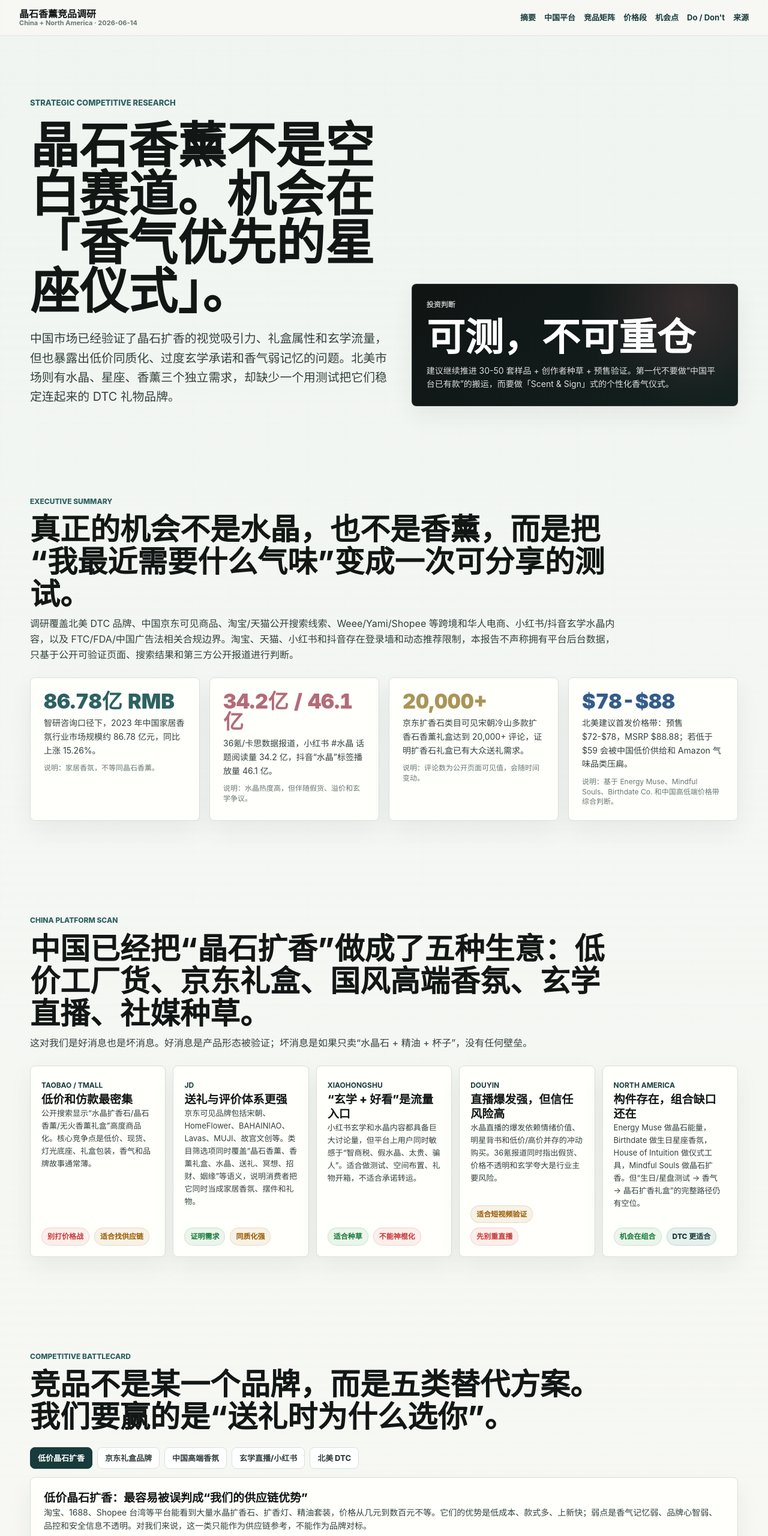
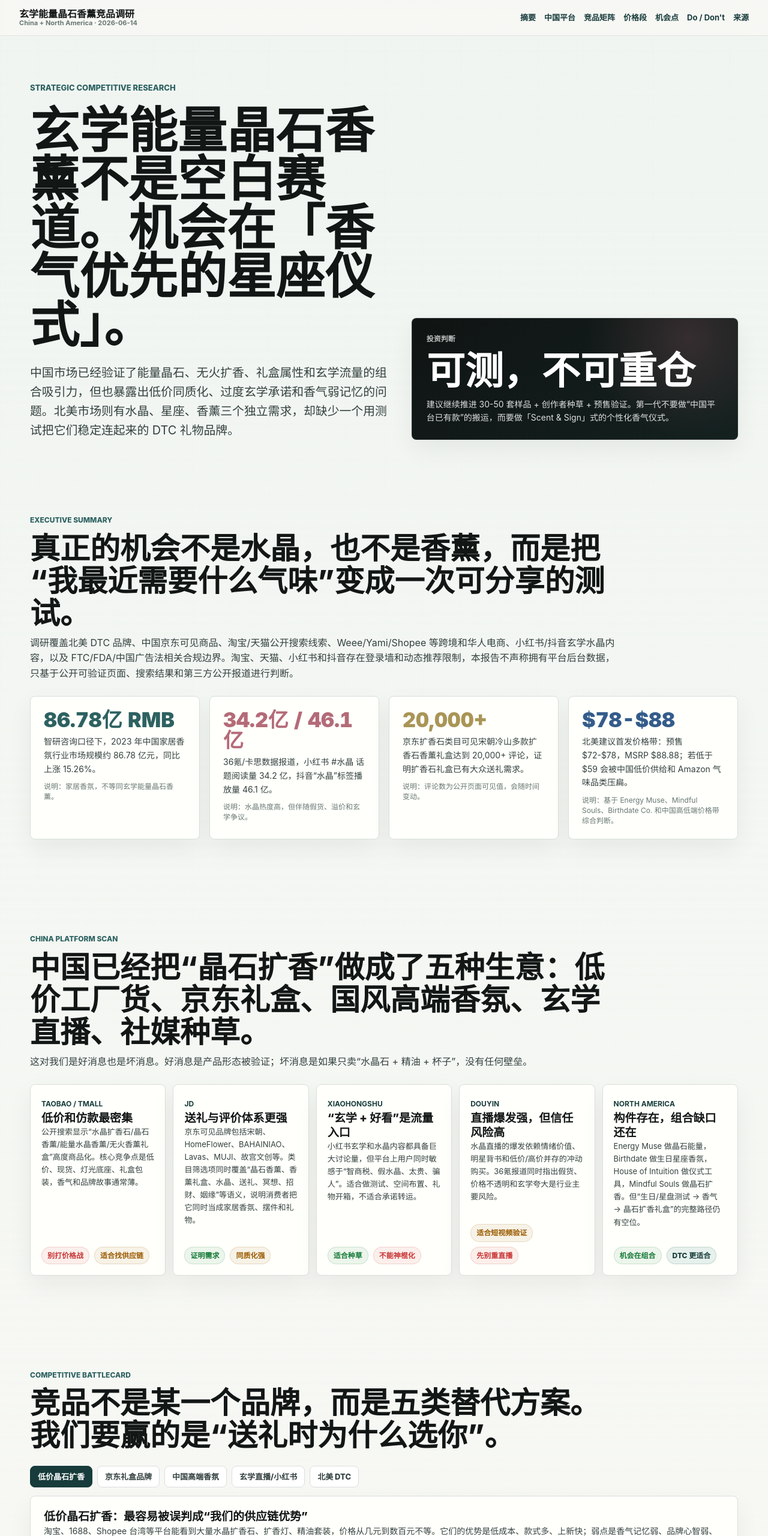
Before and after one commit to Rucia616/offing-na-diagnosis, a website: page crystal-aroma-competitive-research-2026-06-14.html in a window 1280 px wide. Shown: the top 2560 px of the page at 60% size. Drawn offline with Linux system fonts and the light colour scheme.

Commit message:
Refine crystal aroma report positioning

```diff
--- a/crystal-aroma-competitive-research-2026-06-14.html
+++ b/crystal-aroma-competitive-research-2026-06-14.html
@@ -3,7 +3,7 @@
 <head>
   <meta charset="utf-8" />
   <meta name="viewport" content="width=device-width, initial-scale=1" />
-  <title>晶石香薰竞品调研报告 · 中国/北美 · 2026-06-14</title>
+  <title>玄学能量晶石香薰竞品调研报告 · 中国/北美 · 2026-06-14</title>
   <style>
     :root {
       color-scheme: light;
@@ -357,7 +357,7 @@
 </head>
 <body>
   <nav>
-    <div class="nav-brand">晶石香薰竞品调研<small>China + North America · 2026-06-14</small></div>
+    <div class="nav-brand">玄学能量晶石香薰竞品调研<small>China + North America · 2026-06-14</small></div>
     <div class="nav-links">
       <a href="#summary">摘要</a>
       <a href="#china">中国平台</a>
@@ -373,8 +373,8 @@
     <div class="inner hero-grid">
       <div>
         <span class="kicker">Strategic Competitive Research</span>
-        <h1>晶石香薰不是空白赛道。机会在「香气优先的星座仪式」。</h1>
-        <p class="hero-sub">中国市场已经验证了晶石扩香的视觉吸引力、礼盒属性和玄学流量，但也暴露出低价同质化、过度玄学承诺和香气弱记忆的问题。北美市场则有水晶、星座、香薰三个独立需求，却缺少一个用测试把它们稳定连起来的 DTC 礼物品牌。</p>
+        <h1>玄学能量晶石香薰不是空白赛道。机会在「香气优先的星座仪式」。</h1>
+        <p class="hero-sub">中国市场已经验证了能量晶石、无火扩香、礼盒属性和玄学流量的组合吸引力，但也暴露出低价同质化、过度玄学承诺和香气弱记忆的问题。北美市场则有水晶、星座、香薰三个独立需求，却缺少一个用测试把它们稳定连起来的 DTC 礼物品牌。</p>
       </div>
       <aside class="hero-verdict">
         <span>投资判断</span>
@@ -396,7 +396,7 @@
           <article class="card metric sea">
             <strong>86.78亿 RMB</strong>
             <p>智研咨询口径下，2023 年中国家居香氛行业市场规模约 86.78 亿元，同比上涨 15.26%。</p>
-            <small>说明：家居香氛，不等同晶石香薰。</small>
+            <small>说明：家居香氛，不等同玄学能量晶石香薰。</small>
           </article>
           <article class="card metric rose">
             <strong>34.2亿 / 46.1亿</strong>
@@ -429,7 +429,7 @@
             <div>
               <b>Taobao / Tmall</b>
               <h3>低价和仿款最密集</h3>
-              <p>公开搜索显示“水晶扩香石/晶石香薰/无火香薰礼盒”高度商品化。核心竞争点是低价、现货、灯光底座、礼盒包装，香气和品牌故事通常薄。</p>
+              <p>公开搜索显示“水晶扩香石/晶石香薰/能量水晶香薰/无火香薰礼盒”高度商品化。核心竞争点是低价、现货、灯光底座、礼盒包装，香气和品牌故事通常薄。</p>
             </div>
             <div class="pill-row"><span class="pill bad">别打价格战</span><span class="pill warn">适合找供应链</span></div>
           </article>
@@ -509,7 +509,7 @@
 
         <article id="na-brands" class="battle-panel card">
           <h3>北美 DTC：组件已经在，但还缺一个“香气测试品牌”</h3>
-          <p>Energy Muse 的 Clear Quartz Crystal Diffuser 售价 $88.88，Mindful Souls 的晶石扩香带灯款售价 $99.97，Birthdate Candle 用 365 天生日个性化卖 $44.99-$54.99，House of Intuition 把仪式套装做成 $25 左右的低门槛购买。它们各自验证了晶石、香气、生日、仪式，但没有把四者整合成一个低库存、可复购、可分享测试的体系。</p>
+          <p>Energy Muse 的 Clear Quartz Crystal Diffuser 售价 $88.88，Mindful Souls 的晶石扩香带灯款售价 $99.97，Birthdate Candle 用 365 天生日个性化卖 $44.99-$54.99，House of Intuition 把仪式套装做成 $25 左右的低门槛购买。它们各自验证了能量晶石、香气、生日/星座、仪式，但没有把四者整合成一个低库存、可复购、可分享测试的体系。</p>
           <div class="pill-row"><span class="pill good">可借鉴：$88.88 价格锚点、生日个性化</span><span class="pill brand">我们的空位：Scent Sign Quiz</span></div>
         </article>
 
@@ -755,7 +755,7 @@
 
   <footer>
     <div class="inner">
-      <span>Rucia / Offing · Crystal Aroma Ritual Competitive Research</span>
+      <span>Rucia / Offing · Mystic Energy Crystal Aroma Competitive Research</span>
       <span>Generated 2026-06-14 · Public-source desk research, not legal or investment advice</span>
     </div>
   </footer>
```
